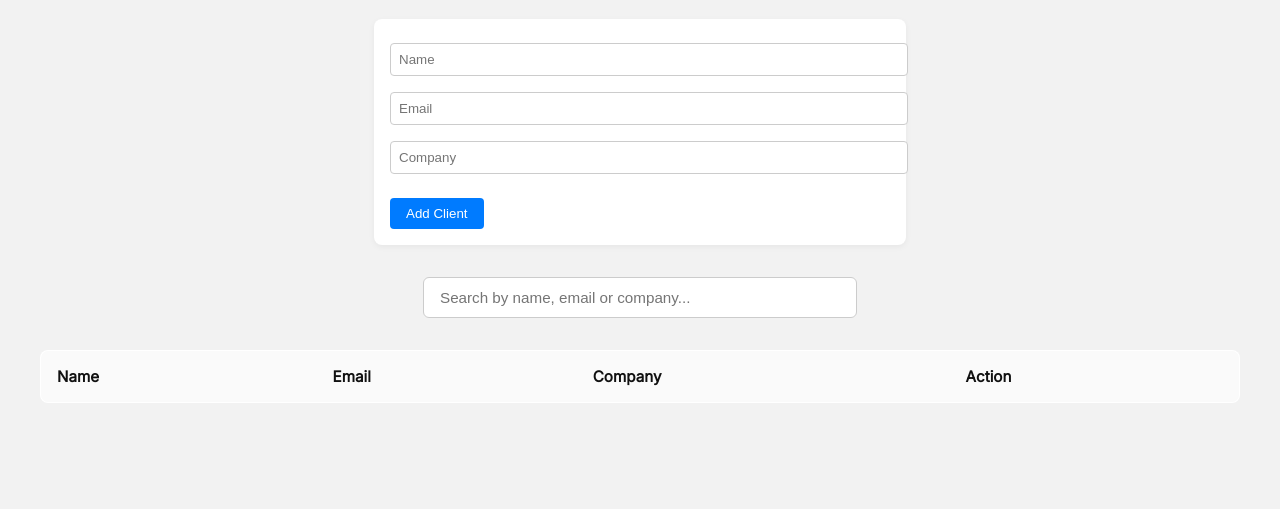
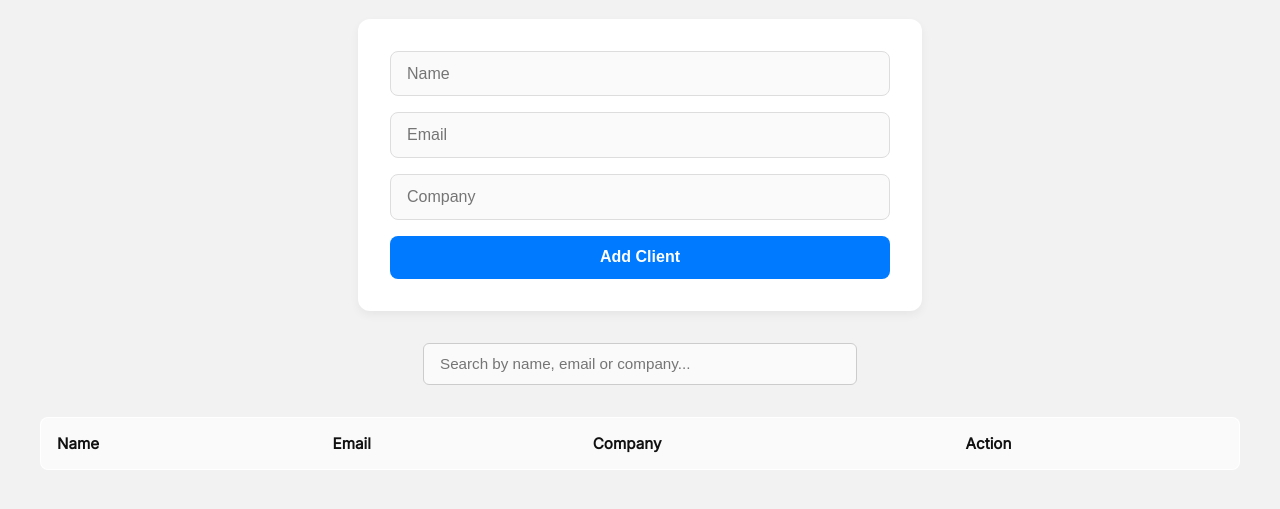
Before and after one commit to An-im/mini-crm, a plain HTML site: page index.html in a window 1280 px wide. Shown: the part 103-612 px from the top of the page. Drawn offline with Linux system fonts and the light colour scheme.

Commit message:
Redesign form with modern look

```diff
--- a/style.css
+++ b/style.css
@@ -11,30 +11,45 @@ form {
   max-width: 500px;
   margin: 0 auto 2rem;
   background: white;
-  padding: 1rem;
+  padding: 2rem;
+  border-radius: 12px;
+  box-shadow: 0 4px 10px rgba(0, 0, 0, 0.05);
+  display: flex;
+  flex-direction: column;
+  gap: 1rem;
+}
+
+input {
+  padding: 0.8rem 1rem;
+  border: 1px solid #ddd;
   border-radius: 8px;
-  box-shadow: 0 2px 6px rgba(0, 0, 0, 0.05);
+  font-size: 1rem;
+  background-color: #fafafa;
+  transition: border-color 0.2s ease;
 }
-input {
-  margin: 0.5rem 0;
-  padding: 0.5rem;
-  width: 100%;
-  border: 1px solid #ccc;
-  border-radius: 4px;
+
+input:focus {
+  outline: none;
+  border-color: #007BFF;
+  background-color: white;
 }
 button {
-  margin-top: 1rem;
-  padding: 0.5rem 1rem;
-  background: #007BFF;
+  padding: 0.8rem 1rem;
+  background-color: #007BFF;
   color: white;
   border: none;
-  border-radius: 4px;
+  border-radius: 8px;
+  font-weight: 600;
+  font-size: 1rem;
   cursor: pointer;
-  transition: background-color 0.3s ease, transform 0.2s ease;
+  transition: background-color 0.2s ease, transform 0.2s ease;
 }
+
 button:hover {
-  transform: scale(1.03);
+  background-color: #0056b3;
+  transform: translateY(-2px);
 }
+
 table {
   width: 100%;
   border-collapse: collapse;
```
